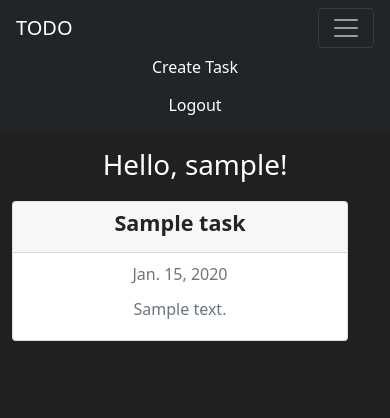
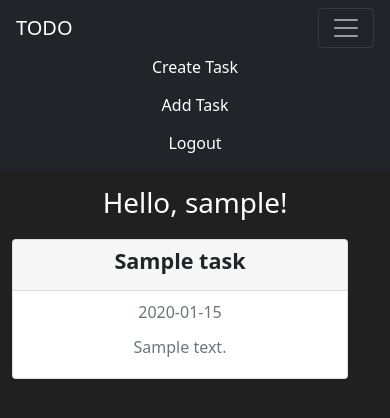
Before and after one commit to ratama98/assignment-2-repository, a Django app: page /todolist/ in a window 390 px wide, after a click that opens the changed part. Shown: the top 418 px of the page. Run offline with Django 4.2, Linux system fonts and the light colour scheme; a user stored in the database is signed in; tables that the repository leaves empty hold one stand-in row (values such as "Sample post").

Commit message:
Assignment 6

```diff
--- a/todolist/templates/todolist.html
+++ b/todolist/templates/todolist.html
@@ -33,6 +33,9 @@
                     <a href="{% url 'todolist:create-task' %}" class = "text-white text-decoration-none">Create Task</a>
                 </button>
                 <button class="btn btn-dark" type="button">
+                    <a href="#" data-bs-toggle="modal" data-bs-target="#modalAdd" class = "text-white text-decoration-none">Add Task</a>
+                </button>
+                <button class="btn btn-dark" type="button">
                     <a href="{% url 'todolist:logout' %}" class = "text-white text-decoration-none">Logout</a>
                 </button>
             </div>
@@ -40,48 +43,93 @@
     </div>
 </nav>
 
-<div class="container">
-    <h1 class="text-center text-white my-3">Hello, {{user}}!</h1>
-    <div class="row text-dark">
-        {% for item in list %}
-        <div class="col col-sm-12 col-md-6 col-lg-4 my-1">
-            <div class="card text-center" style="width: 21rem;">
-                <div class="card-header">
-                    <h4 class="card-title"><b>{{item.title}}</b></h5>
-                </div>
-                <div class="card-body">
-                    <h6 class="card-subtitle text-muted">{{item.date}}</p>
-                    <p class="card-text overflow-information">{{item.description}}</p>
-                </div>
+<div class="modal fade" id="modalAdd" tabindex="-1" data-bs-keyboard="false">
+    <div class="modal-dialog">
+        <div class="modal-content bg-dark">
+            <div class="modal-header">
+                <h4 class="text-white">Add Task</h4>
+            </div>
+            <div class="modal-body">
+                <form method="POST" id="form">
+                    {% csrf_token %}
+                    <table class="my-5">
+                        <tr class="row">
+                            <div class="form-floating mb-2">
+                                <input type="text" id="floatingInput" placeholder="Title" name="title" class="form-control bg-dark text-white" style="width:50%;">
+                                <label for="floatingInput" class="form-label text-white">Title</label>
+                            </div>
+                        </tr>
+                        <tr class="row">
+                            <div class="form-floating mb-2">
+                                <input type="text" id="floatingInput" placeholder="Description" name="description" class="form-control bg-dark text-white" style="height:150px; width:50%;">
+                                <label for="floatingInput" class="form-label text-white">Description</label>
+                            </div>
+                        </tr>
+                    </table>
+                </form>
+            </div>
+            <div class="modal-footer">
+                <button class="btn btn-dark" id="add" type="button">Add</button>
+                <button class="btn btn-dark" type="button" data-bs-dismiss="modal">Close</button>
             </div>
         </div>
-    {% endfor %}
     </div>
 </div>
 
+<div class="container" id="cards">
 
-<!-- <h1>Assignment 4 PBP/PBD</h1>
 
-<p>User logged in: {{user}}</p> -->
+</div>
 
-<!-- <table>
-    <tr>
-    <th>Date</th>
-    <th>Title</th>
-    <th>Description</th>
-    </tr>
-    {% comment %} Tambahkan data di bawah baris ini {% endcomment %}
-    {% for item in list %}
-    <tr>
-        <th>{{item.date}}</th>
-        <th>{{item.title}}</th>
-        <th>{{item.description}}</th>
-    </tr>
-    {% endfor %}
-</table>
-<br>
-<button><a href="{% url 'todolist:create-task' %}">Create Task</a></button>
-<br>
-<button><a href="{% url 'todolist:logout' %}">Logout</a></button> -->
+<script>
+    async function getTodo() {
+      return fetch("{% url 'todolist:json' %}").then((res) => res.json())
+    }
+
+    async function refreshTodo() {
+        document.getElementById("cards").innerHTML = ""
+        const todo = await getTodo()
+        let htmlString = `
+            <h1 class="text-center text-white my-3">Hello, {{user}}!</h1>
+            <div class="row text-dark">
+        `
+        todo.forEach((item) => {
+          htmlString += `\n<div class="col col-sm-12 col-md-6 col-lg-4 my-1">
+            <div class="card text-center" style="width: 21rem;">
+                <div class="card-header">
+                    <h4 class="card-title"><b>${item.fields.title}</b></h5>
+                </div>
+                <div class="card-body">
+                    <h6 class="card-subtitle text-muted">${item.fields.date}</p>
+                    <p class="card-text overflow-information">${item.fields.description}</p>
+                </div>
+            </div>
+        </div>`
+        })
+        htmlString += `
+            </div>
+        `
+        document.getElementById("cards").innerHTML = htmlString
+  }
+
+  function addTodo() {
+    fetch("{% url 'todolist:add' %}", {
+            method: "POST",
+            body: new FormData(document.querySelector('#form'))
+        }).then(refreshTodo)
+    return false
+  }
+
+//   function deleteTodo() {
+//     fetch('/todolist/delete/json/' + id, {
+//             method: 'DELETE',
+//         }).then(refreshTodo)
+//     return false
+//   }
+
+  document.getElementById("add").onclick = addTodo
+//   document.getElementById("delete").onclick = deleteTodo
+  refreshTodo()
+</script>
 
 {% endblock content %}
--- a/todolist/urls.py
+++ b/todolist/urls.py
@@ -4,6 +4,8 @@ from todolist.views import register
 from todolist.views import login_user
 from todolist.views import logout_user
 from todolist.views import add_task
+from todolist.views import show_json
+from todolist.views import add
 
 # TODO: Implement Routings Here
 
@@ -15,4 +17,6 @@ urlpatterns = [
     path('login/', login_user, name='login'),
     path('logout/', logout_user, name='logout'),
     path('create-task/', add_task, name='create-task'),
+    path('json/', show_json, name='json'),
+    path('add/', add, name='add'),
 ]
--- a/todolist/views.py
+++ b/todolist/views.py
@@ -1,7 +1,7 @@
 from urllib import request
 from django.shortcuts import render
 from todolist.models import Task
-from django.http import HttpResponse
+from django.http import HttpResponse, HttpResponseNotFound
 from django.core import serializers
 from django.shortcuts import redirect
 from django.contrib.auth.forms import UserCreationForm
@@ -23,12 +23,27 @@ def show_html(request):
     data_todolist = Task.objects.filter(user=request.user)
 
     context = {
-        "student_nama": "Raditya Aditama",
-        "student_id": "2106750313",
         "list": data_todolist ,
     }
 
     return render(request, "todolist.html", context)
+
+def show_json(request):
+    data = Task.objects.filter(user=request.user)
+    return HttpResponse(serializers.serialize("json", data), content_type="application/json")
+
+def add(request):
+    if request.method == "POST":
+        user = request.user
+        title = request.POST.get('title')
+        description = request.POST.get('description')
+
+        task = Task(user=user, title=title, description=description)
+        task.save()
+
+        return HttpResponse(b"CREATED", status=201)
+
+    return HttpResponseNotFound()
 
 def add_task(request):
     form = NewTask()
```
Also changed, not shown: todolist/README-TWO.md (added).
